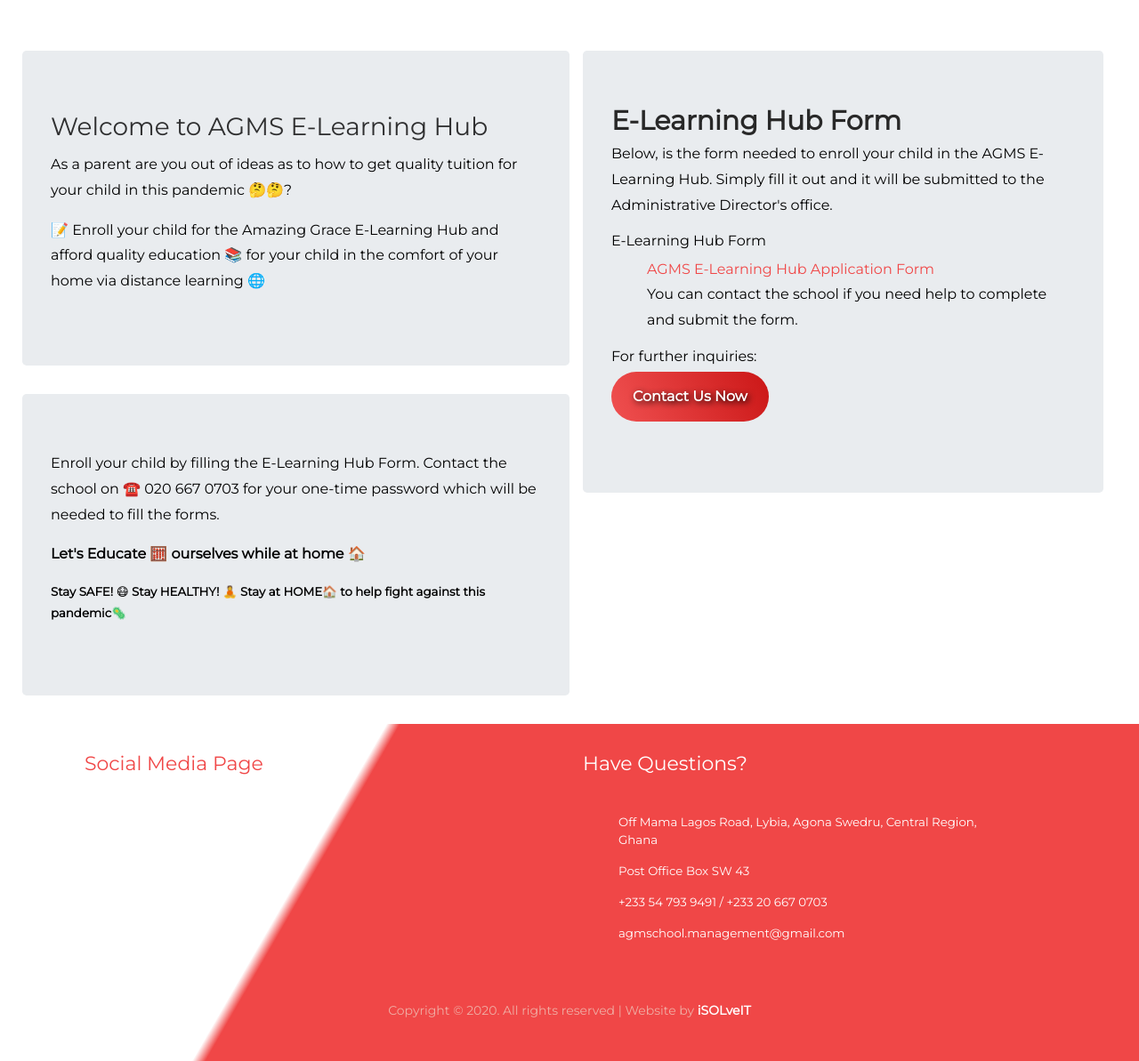
After one commit to iSOLveIT/AGMS_website, a Flask app: page /elearning in a window 1280 px wide. The commit adds this page. Shown: the part 403-1596 px from the top of the page at 89% size. Run offline with Flask 2, Linux system fonts and the light colour scheme; some libraries are stand-ins or nearby versions.

Commit message:
Added e-learning platform

```diff
--- a/content/admin.py
+++ b/content/admin.py
@@ -1,8 +1,6 @@
 from flask import render_template, request
 from content import app
-from werkzeug.utils import secure_filename
 from datetime import datetime as dt
-
 
 
 # ERRORS PAGE
@@ -13,6 +11,7 @@ def error_404(error):
     _error = '404'
     return render_template('error_404.html', _year=_year, _error=_error), 404
 
+
 # 2.Error_500 page
 @app.errorhandler(500)
 def error_500(error):
--- a/content/form.py
+++ b/content/form.py
@@ -1,6 +1,7 @@
 from flask_wtf import FlaskForm
 from wtforms import validators, StringField, TextAreaField
 from wtforms.fields.html5 import EmailField
+
 
 class ContactForm(FlaskForm):
     name = StringField(validators=[
--- a/content/routes.py
+++ b/content/routes.py
@@ -1,20 +1,25 @@
 from flask import render_template, redirect, request, url_for, flash, Markup, jsonify
-from content import app
+from content import app, mongo
 from datetime import datetime as dt
 from .contact import sendEmail, replyMessage
-from .academic_yr import academicYr
+from .academic_yr import academic_yr
 from .form import ContactForm
 
 
-'''/=========ROUTES===========/'''
-
-
+# =============ROUTEs==============
 # HOME PAGE
 @app.route('/')
 @app.route('/home')
 def index():
     _year = dt.now().strftime('%Y')
     return render_template('index.html', _year=_year)
+
+
+# E-LEARNING PAGE
+@app.route('/elearning')
+def elearn():
+    _year = dt.now().strftime('%Y')
+    return render_template('e_learning.html', _year=_year)
 
 
 # OUR SCHOOL PAGE
@@ -31,26 +36,26 @@ def admission():
     return render_template('admission.html', _year=_year)
 
 
-# 1.Admission Forms page
-"""@app.route('/admission/forms', methods=['GET', 'POST'])
+# 1.E-learning hub page
+@app.route('/elearning/forms', methods=['GET'])
 def admission_forms():
     otp = request.args.get('OTP_input', type=str)
-    query = mongo.db.admission_form_OTP
-    data = query.find_one({'OTP': otp})
+    data = mongo.find_one({'OTP': otp})
     if data is None:
         output = "OTP is invalid, try again."
         return jsonify(result=output, status=404)
-    elif data['used'] == 1:
-        output = "OTP has been used."
+    elif data['used'] == 3:
+        output = "OTP has expired."
         return jsonify(result=output, status=404)
     else:
-        query.update_one(
+        used = data['used'] + 1
+        mongo.update_one(
             {'OTP': data['OTP']},
-            {'$set': {"used": 1, "date_used": dt.now()}}
+            {'$set': {"used": used, "dateUsed": dt.now()}}
         )
-        output = 'https://forms.gle/aYAxiNCxcEwUYQyN6'
+        output = 'https://forms.gle/weSB7yDuJK3zsbQX9'
         return jsonify(result=output, status=200)
-"""
+
 
 # GALLERY PAGE
 # 1.Future Career page
@@ -78,7 +83,7 @@ def schAlbum():
 @app.route('/academics/calendar')
 def calendar():
     _year = dt.now().strftime('%Y')
-    return render_template('calendar.html', _year=_year, academic=academicYr())
+    return render_template('calendar.html', _year=_year, academic=academic_yr())
 
 
 # CONTACT PAGE
--- a/content/static/js/sticky.js
+++ b/content/static/js/sticky.js
@@ -24,25 +24,25 @@ $(document).ready(function(){
 });
 
 <!-- The jquery ajax code: -->
-//$(function() {
-//    $('button#OTP_send').bind('click', function() {
-//      $.getJSON($SCRIPT_ROOT + '/admission/forms', {
-//        OTP_input: $('input[name="inputOTP"]').val()
-//      }, function(data) {
-//        if (data.status === 404) {
-//		    $("#OTP_msg").text(data.result);
-//            $("#OTP_alert").css("display", "block");
-//            $("#OTP_alert").fadeOut( 3000, "linear");
-//	    } else {
-//            $("#OTP_msg").text('Successful');
-//            $("#OTP_alert").css("display", "block");
-//            $("#OTP_alert").fadeOut( 3000, "linear", function() {
-//                // Animation complete.
-//                // similar behavior as an HTTP redirect
-//                window.location.replace(data.result);
-//            });
-//	    }
-//      });
-//      return false;
-//    });
-//  });
+$(function() {
+    $('button#OTP_send').bind('click', function() {
+      $.getJSON($SCRIPT_ROOT + '/elearning/forms', {
+        OTP_input: $('input[name="inputOTP"]').val()
+      }, function(data) {
+        if (data.status === 404) {
+		    $("#OTP_msg").text(data.result);
+            $("#OTP_alert").css("display", "block");
+            $("#OTP_alert").fadeOut( 3000, "linear");
+	    } else {
+            $("#OTP_msg").text('Successful');
+            $("#OTP_alert").css("display", "block");
+            $("#OTP_alert").fadeOut( 3000, "linear", function() {
+                // Animation complete.
+                // similar behavior as an HTTP redirect
+                window.location.replace(data.result);
+            });
+	    }
+      });
+      return false;
+    });
+  });
--- a/content/templates/base.html
+++ b/content/templates/base.html
@@ -80,6 +80,7 @@
             <div class="collapse navbar-collapse" id="ftco-nav">
               <ul class="navbar-nav ml-auto" >
                 <li class="nav-item"><a href="/home" class="nav-link" > Home</a></li>
+                <li class="nav-item"><a href="/elearning" class="nav-link">E-Learning</a></li>
                 <li class="nav-item"><a href="/about" class="nav-link">Our School</a></li>
                 <li class="nav-item"><a href="/admission" class="nav-link">Admission</a></li>
                 <li class="nav-item submenu dropdown">
@@ -143,7 +144,7 @@
 
             <div class="row">
               <div class="col-md-12 text-center">
-                <p style="color:#eeffee8e;">Copyright &copy; {{_year}}. All rights reserved | Website by  <b style="color:#ffffff;"><span class="icon icon-thumbs-o-up"></span> iSOLveIT</b></p>
+                <p style="color:#eeffee8e;">Copyright &copy; {{_year}}. All rights reserved | Website by  <a href="https://isolveit.herokuapp.com" style="text-decoration: none;"><b style="color:#ffffff;"><span class="icon icon-thumbs-o-up"></span> iSOLveIT</b></a></p>
               </div>
             </div>
           </div>
--- /dev/null
+++ b/content/templates/e_learning.html
@@ -0,0 +1,137 @@
+{% extends 'base.html'%}
+
+{% block title %} <title>E-Learning | AGMS</title> {% endblock %}
+
+{% block content %}
+<section class="hero-wrap hero-wrap-2" style="background-image: url(https://drive.google.com/uc?export=view&id=19ql1spJkSfPqMQZz6IBccl2v9oENKIo5); ">
+  <div class="overlay"></div>
+  <div class="container">
+  <div class="row no-gutters slider-text align-items-center justify-content-center">
+    <div class="col-md-9 ftco-animate text-center">
+      <h1 class="mb-2 bread" style="text-shadow: 2px 2px 7px #000000;">E-Learning Hub</h1>
+      <p class="breadcrumbs" style="text-shadow: 2px 2px 7px #000000;"><span class="mr-2"><a href="/home" >Home <i class="ion-ios-arrow-forward"></i></a></span> <span> E-Learning<i class="ion-ios-arrow-forward"></i></span></p>
+    </div>
+  </div>
+  </div>
+  </section>
+  <br><br>
+
+<section id="content">
+  <div class="container">
+    <div class="row">
+        <div class="col-md-6">
+            <div class="row">
+                <div class="jumbotron">
+                    <h3>
+                        <span class="icon icon-heart" style="background-color: transparent; color: #f04747f1; "></span>
+                        Welcome to AGMS E-Learning Hub
+                    </h3>
+                    <div>
+                        <p>
+                            As a parent are you out of ideas as to how to get quality tuition for your child in this pandemic 🤔🤔?
+                        </p>
+                        <p>
+                            📝 Enroll your child for the Amazing Grace E-Learning Hub and
+                            afford quality education 📚 for your child in the comfort of your home
+                            via distance learning 🌐
+                        </p>
+                      </div>
+
+                </div>
+            </div>
+
+            <div class="row">
+                <div class="jumbotron">
+
+                    <div>
+                        <p>
+                            Enroll your child by filling the E-Learning Hub Form.
+                            <span>
+                                Contact the school on ☎️ 020 667 0703 for your one-time password which
+                                will be needed to fill the forms.
+                            </span>
+                        </p>
+
+                        <p>
+                            <b>
+                                Let's Educate 🧮 ourselves while at home 🏠
+                            </b>
+                        </p>
+                        <p style="font-size: 10pt;">
+                            <b>
+                                Stay SAFE! 😷 Stay HEALTHY! 🧘
+                                Stay at HOME🏠 to help fight against this pandemic🦠
+                            </b>
+                        </p>
+                      </div>
+
+                </div>
+            </div>
+        </div>
+
+        <div class="col-md-6" >
+              <div class="jumbotron" >
+                <h1 class="section_title">E-Learning Hub Form</h1>
+
+                <p>
+                    Below, is the form needed to enroll your child in the AGMS E-Learning Hub.
+                    Simply fill it out and it will be submitted to the Administrative Director's office.
+                </p>
+                <div>
+                    <h6>E-Learning Hub Form</h6>
+                    <ul style="list-style:none;">
+                        <li>
+                            <span class="icon icon-format_list_bulleted" style="background-color: #f1f1f1; color:rgb(240, 71, 71);"></span>
+                            <a href="#" class="init" style="font-size:12pt; color:#f04747; text-decoration:none;">AGMS E-Learning Hub Application Form</a> &nbsp;
+                            <p>You can contact the school if you need help to complete and submit the form.</p>
+                        </li>
+
+                    </ul>
+                </div>
+
+                <div>
+                    <h6>For further inquiries:</h6>
+                    <p class="breadcrumbs"><span class="mr-2"><a href="/contact" title="Contact Us to Enroll Child" class="btn btn-secondary px-4 py-3" style="background: linear-gradient(247deg, rgba(203,23,23,1) 0%, rgba(240,71,71,0.9468164336815309) 100%); border:none; text-shadow: 2px 2px 7px #000000; "><b>Contact Us Now</b></a></span></p>
+                </div>
+              </div>
+
+          </div>
+    </div>
+  </div>
+</section>
+
+
+<div class="OTP-main">
+      <div class="blurred"></div>
+
+      <div class="card text-center OTP-sub">
+        <div class="card-header" >
+            <div style="float: left;" id="OTP_alert">
+                <div class="alert alert-info" id="OTP_msg" style="display:inline;font-size: 11pt; text-align: left;" role="alert"> </div>
+            </div>
+            <button type="button" class="quit btn-danger" style="display: inline;">&CircleTimes;</button>
+        </div>
+
+        <div class="card-body" style="text-align:left;">
+            <h5 class="card-title" style="text-align: center; font-weight: bolder; font-size: 18pt;">Enter password given by school</h5>
+            <h5 class="card-text" style="text-align: left; font-weight: 500; font-size: 12pt;">In order to access the E-Learning admission forms, enter the password given to you by the school</h5>
+          <form>
+                <div class="form-group ">
+                    <label for="OTP_label">OTP (One Time Password): </label>
+                    <input type="text" name="inputOTP" id="OTP_label" maxlength="7" class="form-control"
+                    placeholder="Enter OTP here ..." required>
+                </div>
+                <button type="submit" class="btn btn-danger mb-2" id="OTP_send">Submit</button>
+            </form>
+        </div>
+        <div class="card-footer text-muted">
+            AMAZING GRACE MONTESSORI SCHOOL
+        </div>
+    </div>
+    </div>
+
+
+
+
+
+{% endblock %}
--- a/content/templates/index.html
+++ b/content/templates/index.html
@@ -100,8 +100,8 @@
           <img src="https://drive.google.com/uc?export=view&id=1NrbWViHBSxXdulElAPqlsM0xtHAg_8MT" class="col-md-7 text-center heading-section ftco-animate" style="float:left;">
           <p style="font-size: 14pt;">A Christian School founded on 14th September, 2015. The core value of the school is educating children in the fear of the Lord.</p>
           <p style="font-size: 14pt;">At AGMS, we dream of a world where every child can laugh, dance, sing, learn, live in peace and be happy.</p>
-          <p style="font-size: 14pt;">We train up children in the Fear of the Lord with absolute love <span class="icon icon-heart" style="background-color: #fff; color: rgba(240,71,71,0.9468164336815309); "></span></p>
-          <p><a href="/about" class="btn btn-secondary px-4 py-3" style="text-shadow: 2px 2px 7px #000000;  background: linear-gradient(247deg, rgba(203,23,23,1) 0%, rgba(240,71,71,0.9468164336815309) 100%);  border: thin #f005d0; ">Read More</a></p>
+          <p style="font-size: 14pt;">We train up children in the Fear of the Lord with absolute love <span class="icon icon-heart" style="background-color: #fff; color: #f04747f1; "></span></p>
+          <p><a href="/about" class="btn btn-secondary px-4 py-3" style="text-shadow: 2px 2px 7px #000000;  background: linear-gradient(247deg, rgba(203,23,23,1) 0%, #f04747f1 100%);  border: thin #f04747f1; ">Read More</a></p>
 
         </div>
       </div>
@@ -145,7 +145,7 @@
     <div class="row justify-content-center mb-5 pb-2">
       <div class="col-md-8 text-center heading-section ftco-animate">
         <h2 class="mb-4" style="color: rgba(203,23,23,1);"><span style="color: rgba(240,71,71,0.9468164336815309); ">What Parents</span> Say About Us</h2>
-        <p>Prior to our hardwork and commitment to both parents and kids, Here are some of the testimonies our parents give about our wonderful school.</p>
+        <p>Owing to our hard work and commitment to both parents and kids, Here are some of the testimonies our parents give about our wonderful school.</p>
       </div>
     </div>
     <div class="row ftco-animate justify-content-center">
--- a/requirements.txt
+++ b/requirements.txt
@@ -1,11 +1,8 @@
 Flask
 Flask-Mail
-python-dateutil
 Flask-WTF
-passlib
-python-dotenv
-pathlib
 requests
 WTForms
 gunicorn
 dnspython
+pymongo
--- a/run.py
+++ b/run.py
@@ -5,4 +5,4 @@ app.config['SECRET_KEY'] = os.urandom(75)
 
 # Run WEB APPLICATION
 if __name__ == '__main__':
-    app.run()
+    app.run(debug=True)
```
Also changed, not shown: content/__init__.py (+11 -18 lines), content/academic_yr.py (+26 -1 lines), content/templates/about.html (+8 -8 lines), content/templates/admission.html (+4 -33 lines), README.md, 2 other files.
